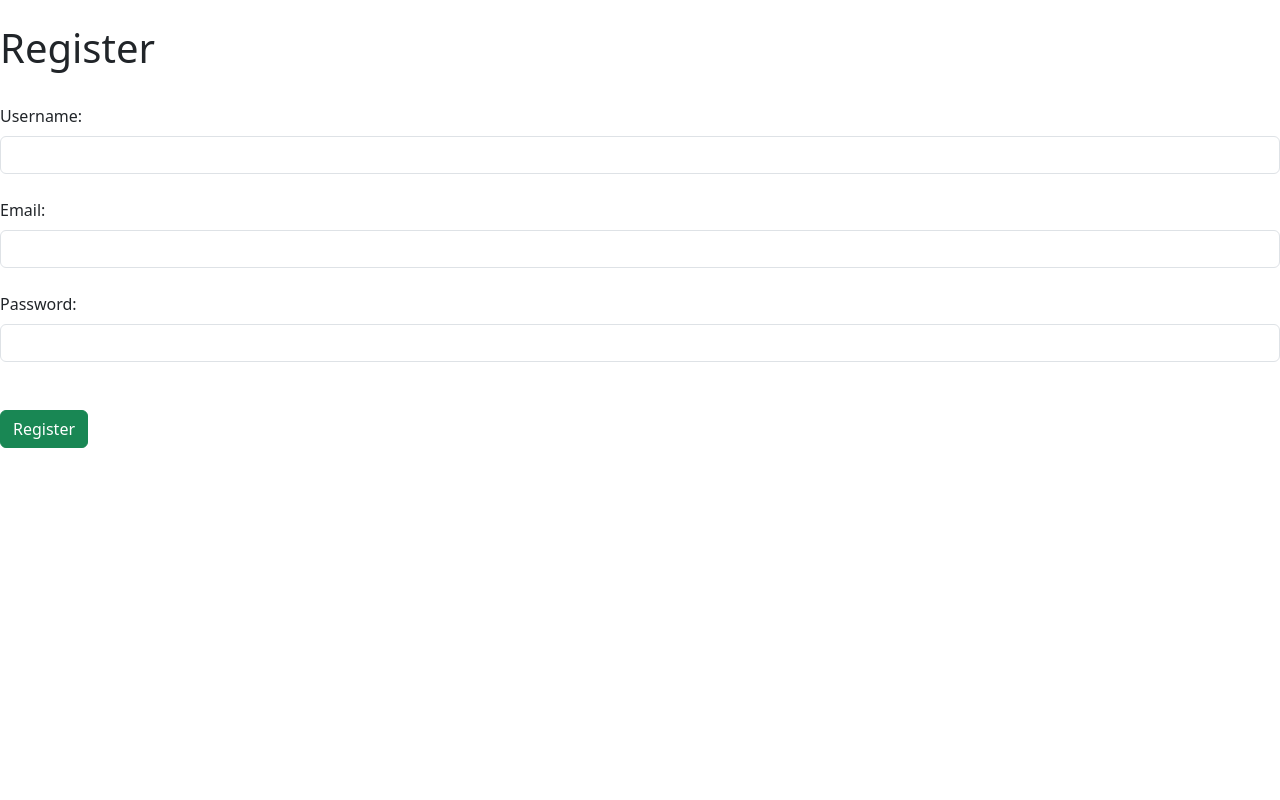
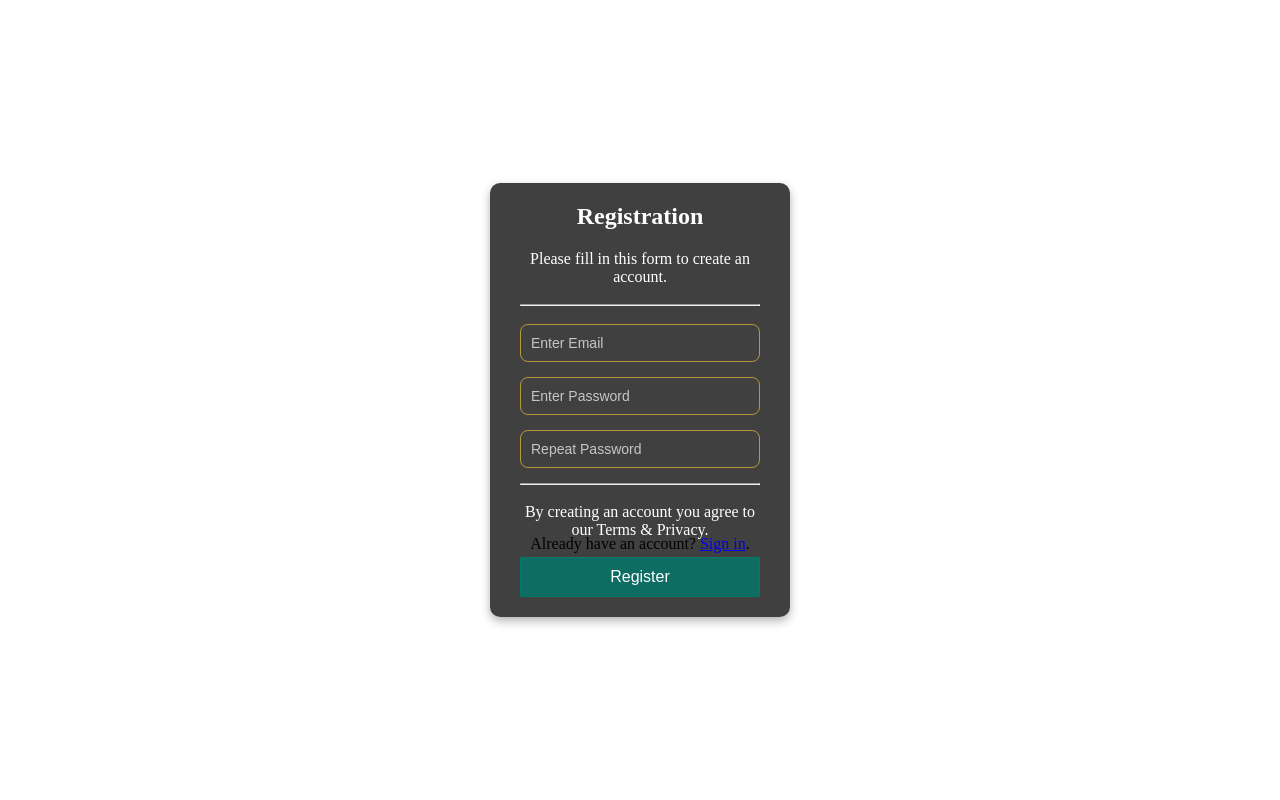
Before and after one commit to Khavnosh/Back-End-Mid, a PHP site: page /register.php in a window 1280 px wide. Run offline with PHP 8.4, Linux system fonts and the light colour scheme.

Commit message:
registration page

```diff
--- a/tryPHP/register.php
+++ b/tryPHP/register.php
@@ -1,9 +1,9 @@
 <?php
 
-    $dbHost = "localhost";
-    $dbUser = "bncc_backend_group";
-    $dbPass = "bncc01244";
-    $dbName = "books_data";
+    $dbHost = 'localhost';
+    $dbUser = 'bncc_backend_group';
+    $dbPass = 'bncc01244';
+    $dbName = 'books_data';
 
 $conn = new mysqli($dbHost, $dbUser, $dbPass, $dbName);
 
@@ -11,12 +11,8 @@ if ($conn->connect_error) {
     die("Connection failed: " . $conn->connect_error);
 }
 
-if ($conn->connect_error) {
-    die("Connection failed: " . $conn->connect_error);
-}
-
 // Registration logic
-if ($_SERVER["REQUEST_METHOD"] == "POST") {
+if(isset($_SERVER['REQUEST_METHOD']) && $_SERVER['REQUEST_METHOD'] == 'POST') {
     $username = $_POST["username"];
     $email = $_POST["email"];
     if ($stmt === false) {
@@ -48,21 +44,29 @@ $conn->close();
 <!DOCTYPE html>
 <html>
 <head>
-    <title>Register</title>
-    <link href="https://cdn.jsdelivr.net/npm/bootstrap@5.3.3/dist/css/bootstrap.min.css" rel="stylesheet" integrity="sha384-QWTKZyjpPEjISv5WaRU9OFeRpok6YctnYmDr5pNlyT2bRjXh0JMhjY6hW+ALEwIH" crossorigin="anonymous">
+    <title>Registration</title>
+    <link rel="stylesheet" href="style.css">
 </head>
 <body>
-<div class="d-flex justify-content-between my-4">
-            <h1>Register</h1>
-        </div>
-    <form method="post" action="register.php">
-        <label for="username" class="form-label">Username:</label><br>
-        <input type="text" id="username" name="username" required class="form-control"><br>
-        <label for="email" class="form-label">Email:</label><br>
-        <input type="email" id="email" name="email" required class="form-control"><br>
-        <label for="password" class="form-label">Password:</label><br>
-        <input type="password" id="password" name="password" required class="form-control"><br><br>
-        <input type="submit" value="Register" class="btn btn-success">
-    </form>
+    <div class="form-container">
+        <form method="post" action="register.php" class="registration-form">
+            <h1>Registration</h1>
+            <p>Please fill in this form to create an account.</p><br>
+            <hr><br>
+            <div class="form-group">
+                <input type="text" placeholder="Enter Email" name="email" id="email" required>
+            </div>
+            <div class="form-group">
+                <input type="password" placeholder="Enter Password" name="psw" id="psw" required>
+            </div>
+            <div class="form-group">
+                <input type="password" placeholder="Repeat Password" name="psw-repeat" id="psw-repeat" required>
+            </div>
+            <hr><br>
+            <p>By creating an account you agree to our Terms & Privacy.</p><br>
+            <button type="submit" class="registerbtn">Register</button>
+        </form>
+        <p class="haveacc">Already have an account? <a href="login-form.php">Sign in</a>.</p>
+    </div>
 </body>
 </html>
--- /dev/null
+++ b/tryPHP/style.css
@@ -0,0 +1,93 @@
+* {
+    margin: 0;
+    padding: 0;
+    box-sizing: border-box;
+}
+
+body, html {
+    width: 100%;
+    height: 100%;
+    color: #fff;
+}
+
+.form-container {
+    display: flex;
+    justify-content: center;
+    align-items: center;
+    width: 100%;
+    height: 100%;
+}
+
+.registration-form {
+    background: rgba(0, 0, 0, 0.75);
+    padding: 20px 30px;
+    border-radius: 10px;
+    width: 300px;
+    text-align: center;
+    box-shadow: 0 4px 10px rgba(0, 0, 0, 0.3);
+}
+
+.registration-form h1{
+    font-size: 24px;
+    margin-bottom: 20px;
+    color: #fff;
+}
+
+.form-group {
+    margin-bottom: 15px;
+    text-align: left;
+}
+
+.form-group label {
+    font-size: 14px;
+    margin-bottom: 5px;
+    display: block;
+    color: #ffc107;
+}
+
+.form-group input {
+    width: 100%;
+    padding: 10px;
+    font-size: 14px;
+    background: rgba(0, 0, 0, 0);
+    color: rgba(212, 175, 55, 0.85);
+    border: 1px solid rgba(212, 175, 55, 0.8);
+    border-radius: 8px;
+    outline: none;
+    transition: border-color 0.3s, background 0.3s, color 0.3s;
+}
+
+.form-group input:focus {
+    border-color: rgb(238, 234, 222);
+    color: rgb(224, 220, 207);
+}
+
+.form-group input::placeholder {
+    color: rgba(255, 255, 255, 0.7);
+}
+
+.registerbtn {
+    width: 100%;
+    padding: 10px;
+    font-size: 16px;
+    background: rgba(0, 121, 107, 0.8);
+    color: #fff;
+    border: 1px solid rgba(0, 121, 107, 0.9);
+    cursor: pointer;
+    transition: background 0.3s, border-color 0.3s, transform 0.2s;
+}
+
+.registerbtn:hover {
+    background: rgba(0, 121, 107, 1);
+    border-color: rgba(0, 121, 107, 1);
+    transform: scale(1.03);
+}
+
+.haveacc {
+    height: auto;
+    width: auto;
+    position: fixed;
+    bottom: 247px;
+    text-align: center;
+    color: #000000;
+}
```
